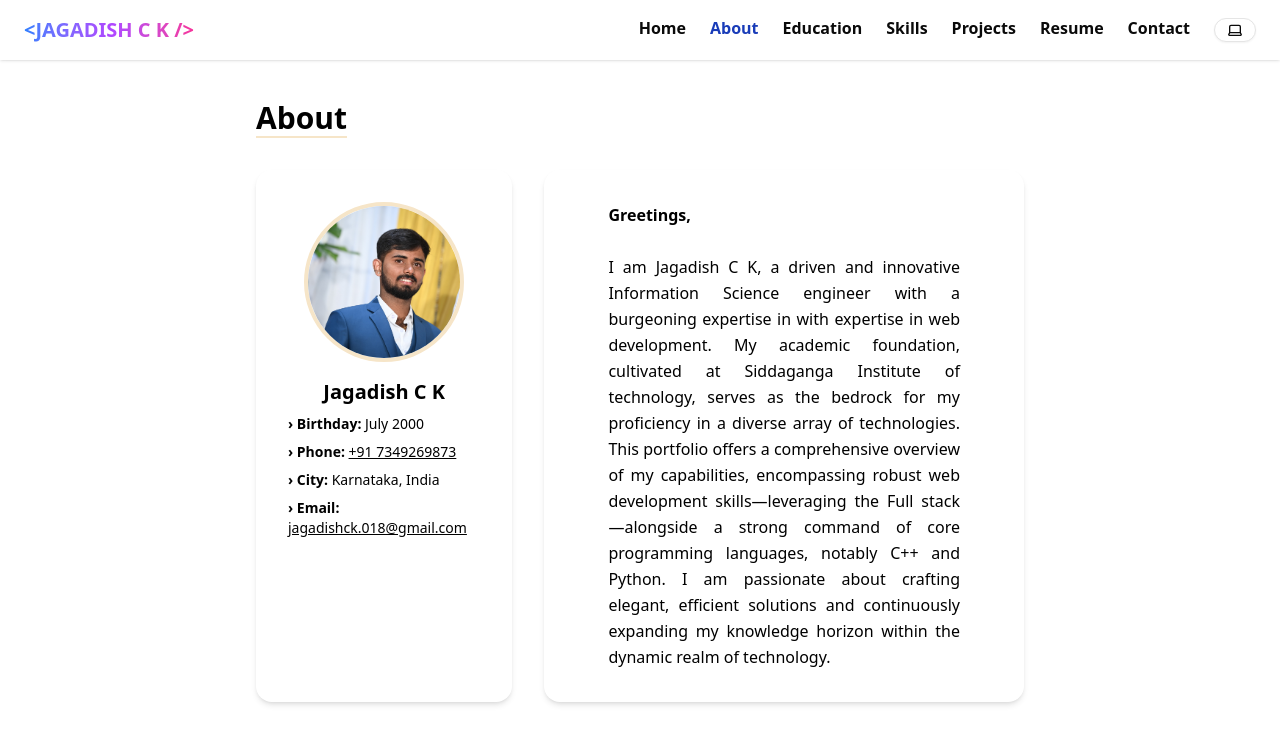
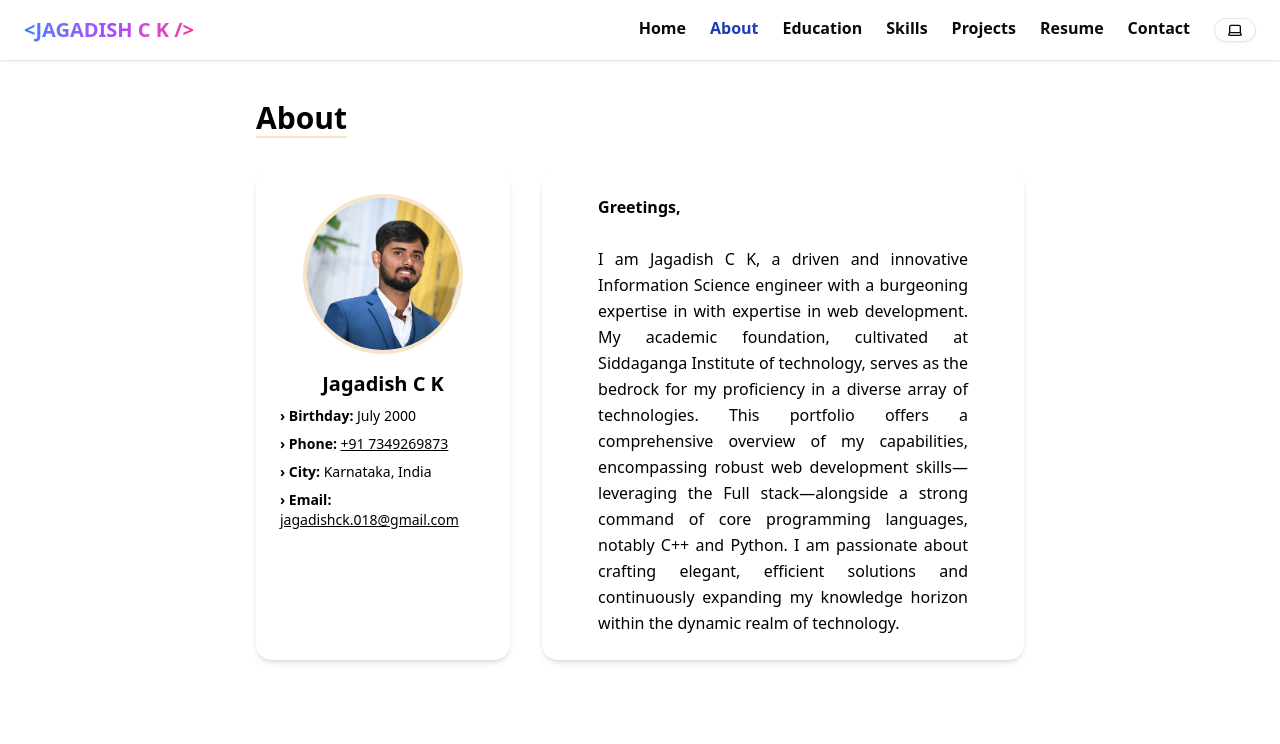
Before and after one commit to jagadish018/jagadish-ck, a Next.js app: page /block/about-block in a window 1280 px wide. Shown: the top 744 px of the page. Built offline with nearby package versions, Linux system fonts and the light colour scheme.

Commit message:
Update AboutBlock and ContactBlock styles; adjust padding and header font size

```diff
--- a/app/block/about-block/AboutBlock.tsx
+++ b/app/block/about-block/AboutBlock.tsx
@@ -14,11 +14,11 @@ const AboutBlock = () => {
       {/* Flex Container */}
       <div className="flex flex-col lg:flex-row gap-8 items-stretch justify-center">
         {/* Left Card */}
-        <div className=" rounded-2xl p-8 shadow-md dark:shadow-white w-full lg:w-[390px] flex flex-col items-center text-center">
+        <div className=" rounded-2xl p-6 shadow-md dark:shadow-white w-full lg:w-[390px] flex flex-col items-center text-center">
           <div className="relative w-40 h-40 mb-4">
             <Image
               src="/profile.JPG"
-              alt="Rahul Gulabaji"
+              alt="Jagadish C K"
               fill
               className="rounded-full object-cover border-4 border-[#f6e5c8]"
             />
@@ -58,7 +58,7 @@ const AboutBlock = () => {
         </div>
 
         {/* Right Card */}
-        <div className=" rounded-2xl p-8 shadow-md w-full flex flex-col justify-between dark:shadow-white">
+        <div className=" rounded-2xl p-6 shadow-md w-full flex flex-col justify-between dark:shadow-white">
           <p className="leading-relaxed px-8 text-[15px] md:text-base text-justify">
             <strong>Greetings,</strong>
             <br />
--- a/app/block/contact-block/ContactBlock.tsx
+++ b/app/block/contact-block/ContactBlock.tsx
@@ -6,7 +6,7 @@ const ContactBlock = () => {
     <div className="dark:bg-[#0A0A0A] min-h-screen flex flex-col font-inter">
       <header className="dark:bg-[#0A0A0A] rounded-b-xl px-6 py-3 w-full">
         <nav className="max-w-5xl mx-auto flex items-center gap-2">
-          <span className="text-[#f5d9b6] font-bold">Contact</span>
+          <span className="text-[#f5d9b6] text-3xl font-bold">Contact</span>
 
         </nav>
       </header>
```
